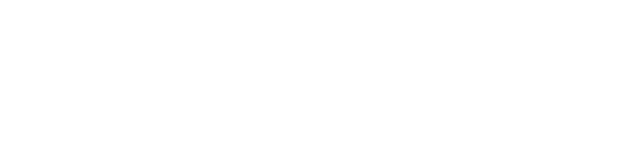
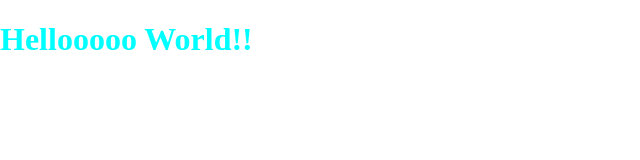
Before and after one commit to Code70x7/template-test, a plain HTML site: page index.html in a window 1280 px wide. Shown: the whole page, without its empty margins (0-640 px from the left). Drawn offline with Linux system fonts and the light colour scheme.

Commit message:
Hello Wooorld

```diff
--- a/index.html
+++ b/index.html
@@ -3,7 +3,6 @@
 
 <head>
     <meta charset="UTF-8">
-    <meta http-equiv="X-UA-Compatible" content="IE=edge">
     <meta name="viewport" content="width=device-width, initial-scale=1.0">
     <title>Template</title>
     <link rel="shortcut icon" href="https://pianostoryland.com/favicon.ico" />
@@ -13,7 +12,7 @@
 </head>
 
 <body>
-
+    <h1>Hellooooo World!!</h1>
     <!-- Script -->
     <script src="script.js"></script>
 </body>
--- a/style.css
+++ b/style.css
@@ -4,6 +4,7 @@ html {
 }
 
 body {
+    color:aqua;
     margin:0;
     min-height: 100vh;
     /* viewport height- full height of the entire window */
```
